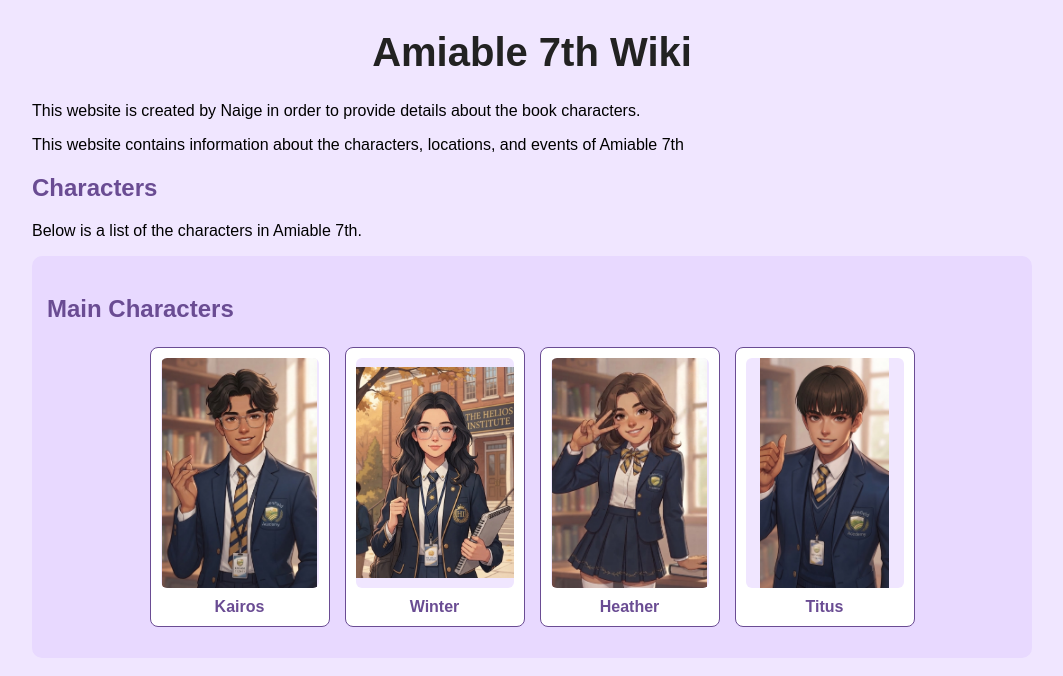
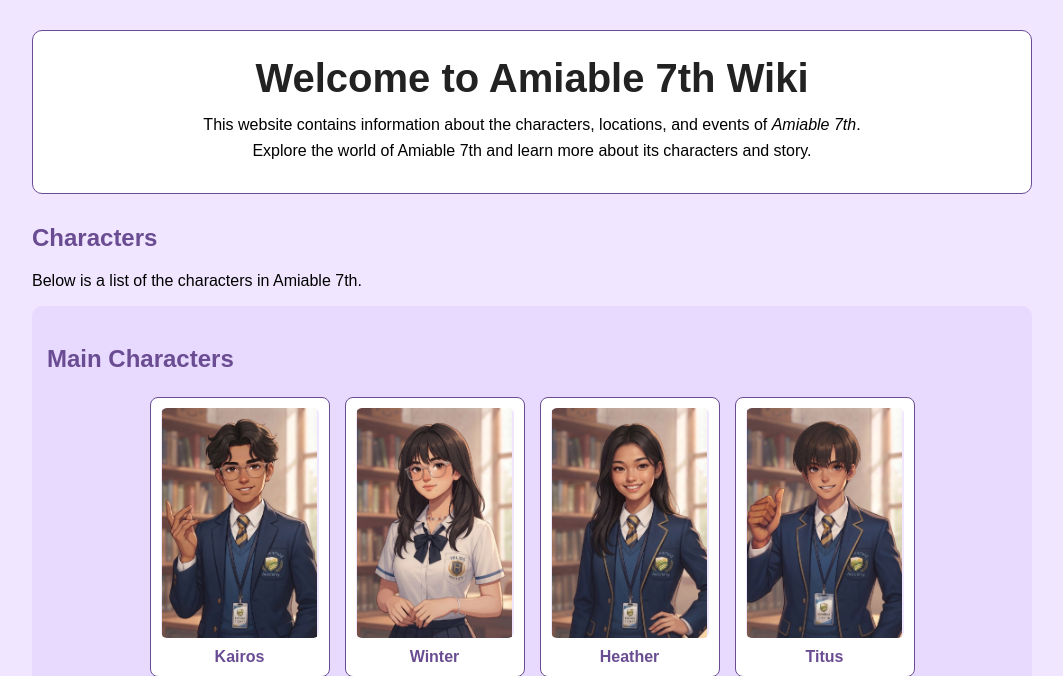
Before and after one commit to Naige30/Amiable7th, a PHP site: page / in a window 1280 px wide. Shown: the part 100-776 px from the top of the page, without its empty margins (108-1171 px from the left). Run offline with PHP 8.4, Linux system fonts and the light colour scheme.

Commit message:
welcome section

```diff
--- a/css/style.css
+++ b/css/style.css
@@ -217,3 +217,22 @@ nav a{
 nav a:hover{
     text-decoration: underline;
 }
+
+/*welcome-section*/
+.welcome-section{
+    background-color: white;
+    border: 1px solid #6A4C93;
+    border-radius: 10px;
+    padding: 25px;
+    margin-bottom: 30px;
+    text-align: center;
+}
+.welcome-section h1{
+    margin-top: 0;
+    margin-bottom: 15px;
+
+}
+
+.welcome-section p{
+    margin: 8px 0;
+}
--- a/index.html
+++ b/index.html
@@ -17,10 +17,14 @@
             <a href="#characters">Characters</a>
         </nav>
     </header>
-    <h1>Amiable 7th Wiki</h1>
-    <p>This website is created by Naige in order to provide details about the book characters.</p>
+
+    <div class="welcome-section">
+        <h1>Welcome to Amiable 7th Wiki</h1>
         <p>This website contains information about the characters,
-        locations, and events of Amiable 7th</p>
+            locations, and events of <em>Amiable 7th</em>.</p>
+        <p>Explore the world of Amiable 7th and learn more about its characters
+            and story.</p>
+    </div>
 
     <h2 id="characters">Characters</h2>
     <p>Below is a list of the characters in Amiable 7th.</p>
```
Also changed, not shown: images/amber.jpg (added), images/bastian.jpg (added), images/cyrus.jpg (added), images/elon.jpg (added), images/heather.jpg, images/kairos.jpg, images/leslie.jpg (added), images/martin.jpg (added), images/mrpaul.jpg (added), images/shelly.jpg (added), images/sora.jpg (added), images/titus.jpg, images/tyler.jpg (added), images/winter.jpg, 1 more files. Lines whose indentation alone changed are shown as unchanged.
